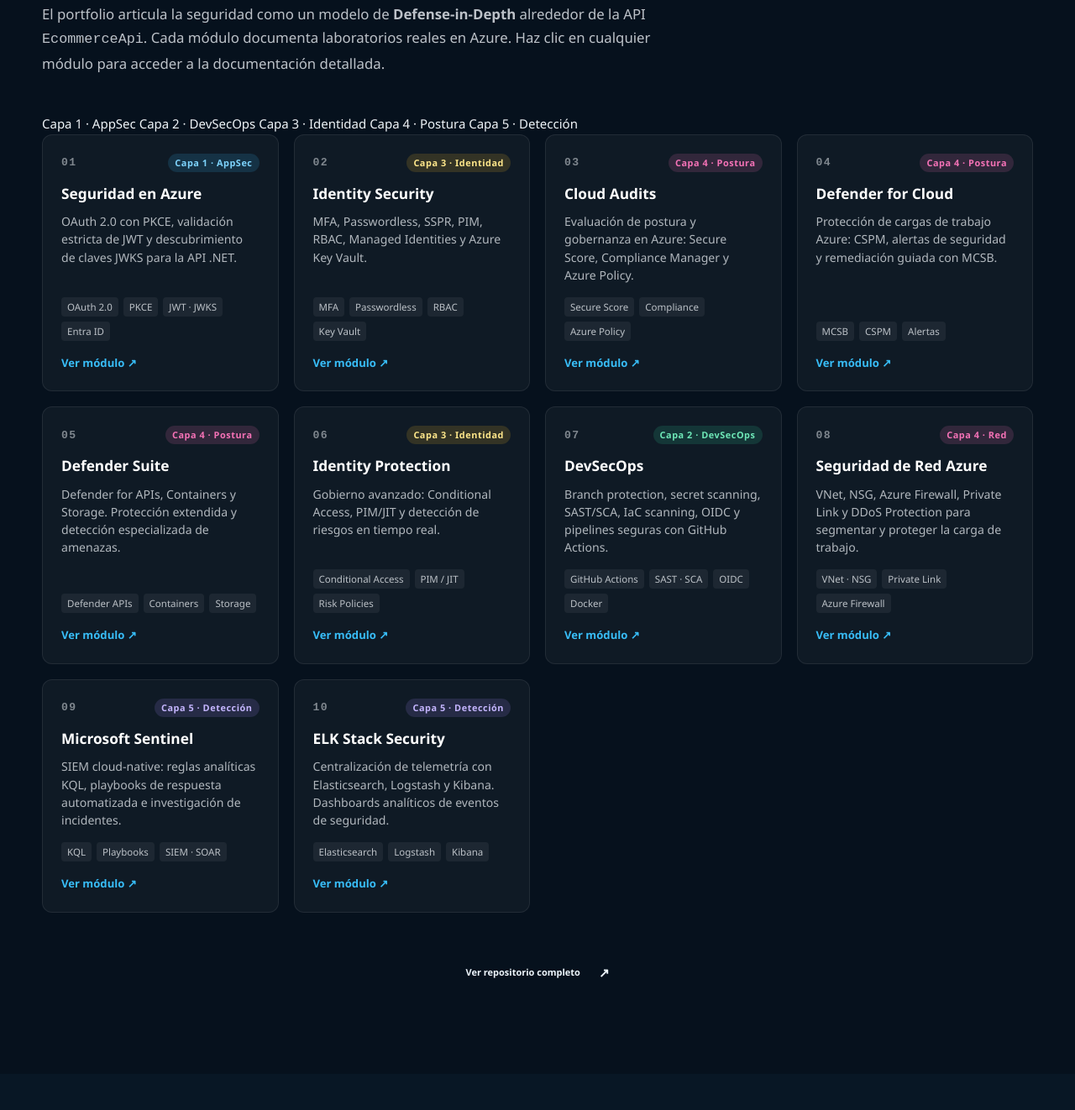
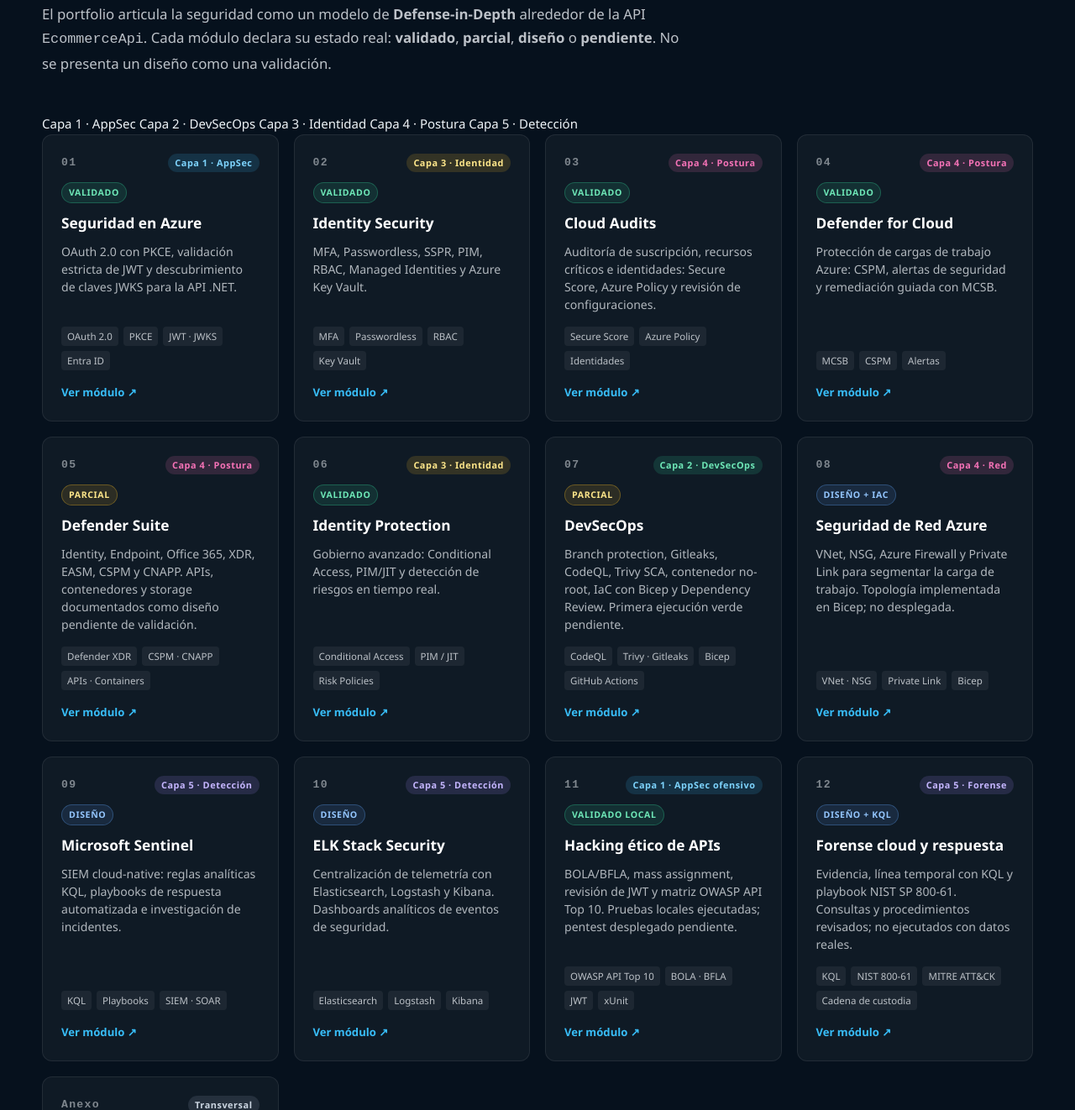
Before and after one commit to lanuzalorenzo/lanuzalorenzo.github.io, a plain HTML site: page index.html in a window 1280 px wide. Shown: the part 5934-7256 px from the top of the page at 84% size. Drawn offline with Linux system fonts and the light colour scheme.

Commit message:
feat(site): add modules 11 and 12 with validation status badges

```diff
--- a/index.html
+++ b/index.html
@@ -275,14 +275,14 @@
               <div class="project-visual project-visual-cloud">
                 <span class="project-label">01 / CLOUD SECURITY</span>
                 <div class="cloud-diagram" aria-hidden="true"><span>IDENTITY</span><b>+</b><span>DEFENSE</span><b>+</b><span>DETECTION</span></div>
-                <span class="visual-caption">10 MÓDULOS · DEFENSE-IN-DEPTH</span>
+                <span class="visual-caption">12 MÓDULOS · DEFENSE-IN-DEPTH</span>
               </div>
               <div class="project-body">
                 <div class="project-meta"><span>Cloud Security · DevSecOps</span><span>Azure · .NET</span></div>
                 <h3>Portfolio de Ciberseguridad Cloud</h3>
-                <p>Diez módulos de laboratorio verificables: Entra ID, Defender for Cloud, Microsoft Sentinel, PIM/JIT, auditorías cloud, DevSecOps y ELK Stack. Modelo de Defense-in-Depth alrededor de una API real en .NET.</p>
+                <p>12 módulos con estado de validación explícito: Entra ID, Defender, Sentinel, PIM/JIT, auditorías cloud, DevSecOps, hacking ético de APIs y forense cloud. Modelo de Defense-in-Depth alrededor de una API real en .NET.</p>
                 <div class="project-tags" aria-label="Tecnologías">
-                  <span>OAuth 2.0 · PKCE</span><span>KQL</span><span>SAST · SCA</span><span>OIDC</span>
+                  <span>OAuth 2.0 · PKCE</span><span>KQL</span><span>CodeQL · Trivy</span><span>Bicep</span>
                 </div>
                 <a class="project-link" href="https://github.com/lanuzalorenzo/portfolio-ciberseguridad-lorenzo" target="_blank" rel="noreferrer">Explorar el portfolio <span aria-hidden="true">↗</span></a>
               </div>
@@ -334,8 +334,8 @@
         <div class="section-wrap">
           <div class="section-heading">
             <p class="eyebrow">05 — Portfolio de Ciberseguridad</p>
-            <h2 id="portfolio-title">Diez módulos.<br><span>Un modelo cohesivo.</span></h2>
-            <p class="portfolio-intro">El portfolio articula la seguridad como un modelo de <strong>Defense-in-Depth</strong> alrededor de la API <code>EcommerceApi</code>. Cada módulo documenta laboratorios reales en Azure. Haz clic en cualquier módulo para acceder a la documentación detallada.</p>
+            <h2 id="portfolio-title">Doce módulos.<br><span>Un modelo cohesivo.</span></h2>
+            <p class="portfolio-intro">El portfolio articula la seguridad como un modelo de <strong>Defense-in-Depth</strong> alrededor de la API <code>EcommerceApi</code>. Cada módulo declara su estado real: <strong>validado</strong>, <strong>parcial</strong>, <strong>diseño</strong> o <strong>pendiente</strong>. No se presenta un diseño como una validación.</p>
           </div>
 
           <!-- Layers legend -->
@@ -351,6 +351,7 @@
 
             <article class="module-card" role="listitem" data-layer="1">
               <div class="module-head"><span class="module-num">01</span><span class="module-layer-badge">Capa 1 · AppSec</span></div>
+              <span class="module-status status-validated">Validado</span>
               <h3>Seguridad en Azure</h3>
               <p>OAuth 2.0 con PKCE, validación estricta de JWT y descubrimiento de claves JWKS para la API .NET.</p>
               <ul class="module-tags"><li>OAuth 2.0</li><li>PKCE</li><li>JWT · JWKS</li><li>Entra ID</li></ul>
@@ -359,6 +360,7 @@
 
             <article class="module-card" role="listitem" data-layer="3">
               <div class="module-head"><span class="module-num">02</span><span class="module-layer-badge">Capa 3 · Identidad</span></div>
+              <span class="module-status status-validated">Validado</span>
               <h3>Identity Security</h3>
               <p>MFA, Passwordless, SSPR, PIM, RBAC, Managed Identities y Azure Key Vault.</p>
               <ul class="module-tags"><li>MFA</li><li>Passwordless</li><li>RBAC</li><li>Key Vault</li></ul>
@@ -367,14 +369,16 @@
 
             <article class="module-card" role="listitem" data-layer="4">
               <div class="module-head"><span class="module-num">03</span><span class="module-layer-badge">Capa 4 · Postura</span></div>
+              <span class="module-status status-validated">Validado</span>
               <h3>Cloud Audits</h3>
-              <p>Evaluación de postura y gobernanza en Azure: Secure Score, Compliance Manager y Azure Policy.</p>
-              <ul class="module-tags"><li>Secure Score</li><li>Compliance</li><li>Azure Policy</li></ul>
+              <p>Auditoría de suscripción, recursos críticos e identidades: Secure Score, Azure Policy y revisión de configuraciones.</p>
+              <ul class="module-tags"><li>Secure Score</li><li>Azure Policy</li><li>Identidades</li></ul>
               <a class="module-link" href="https://github.com/lanuzalorenzo/portfolio-ciberseguridad-lorenzo/tree/main/03-cloud-audits" target="_blank" rel="noreferrer">Ver módulo ↗</a>
             </article>
 
             <article class="module-card" role="listitem" data-layer="4">
               <div class="module-head"><span class="module-num">04</span><span class="module-layer-badge">Capa 4 · Postura</span></div>
+              <span class="module-status status-validated">Validado</span>
               <h3>Defender for Cloud</h3>
               <p>Protección de cargas de trabajo Azure: CSPM, alertas de seguridad y remediación guiada con MCSB.</p>
               <ul class="module-tags"><li>MCSB</li><li>CSPM</li><li>Alertas</li></ul>
@@ -383,14 +387,16 @@
 
             <article class="module-card" role="listitem" data-layer="4">
               <div class="module-head"><span class="module-num">05</span><span class="module-layer-badge">Capa 4 · Postura</span></div>
+              <span class="module-status status-partial">Parcial</span>
               <h3>Defender Suite</h3>
-              <p>Defender for APIs, Containers y Storage. Protección extendida y detección especializada de amenazas.</p>
-              <ul class="module-tags"><li>Defender APIs</li><li>Containers</li><li>Storage</li></ul>
+              <p>Identity, Endpoint, Office 365, XDR, EASM, CSPM y CNAPP. APIs, contenedores y storage documentados como diseño pendiente de validación.</p>
+              <ul class="module-tags"><li>Defender XDR</li><li>CSPM · CNAPP</li><li>APIs · Containers</li></ul>
               <a class="module-link" href="https://github.com/lanuzalorenzo/portfolio-ciberseguridad-lorenzo/tree/main/05-defender-suite" target="_blank" rel="noreferrer">Ver módulo ↗</a>
             </article>
 
             <article class="module-card" role="listitem" data-layer="3">
               <div class="module-head"><span class="module-num">06</span><span class="module-layer-badge">Capa 3 · Identidad</span></div>
+              <span class="module-status status-validated">Validado</span>
               <h3>Identity Protection</h3>
               <p>Gobierno avanzado: Conditional Access, PIM/JIT y detección de riesgos en tiempo real.</p>
               <ul class="module-tags"><li>Conditional Access</li><li>PIM / JIT</li><li>Risk Policies</li></ul>
@@ -399,22 +405,25 @@
 
             <article class="module-card" role="listitem" data-layer="2">
               <div class="module-head"><span class="module-num">07</span><span class="module-layer-badge">Capa 2 · DevSecOps</span></div>
+              <span class="module-status status-partial">Parcial</span>
               <h3>DevSecOps</h3>
-              <p>Branch protection, secret scanning, SAST/SCA, IaC scanning, OIDC y pipelines seguras con GitHub Actions.</p>
-              <ul class="module-tags"><li>GitHub Actions</li><li>SAST · SCA</li><li>OIDC</li><li>Docker</li></ul>
+              <p>Branch protection, Gitleaks, CodeQL, Trivy SCA, contenedor no-root, IaC con Bicep y Dependency Review. Primera ejecución verde pendiente.</p>
+              <ul class="module-tags"><li>CodeQL</li><li>Trivy · Gitleaks</li><li>Bicep</li><li>GitHub Actions</li></ul>
               <a class="module-link" href="https://github.com/lanuzalorenzo/portfolio-ciberseguridad-lorenzo/tree/main/07-devsecops" target="_blank" rel="noreferrer">Ver módulo ↗</a>
             </article>
 
             <article class="module-card" role="listitem" data-layer="4">
               <div class="module-head"><span class="module-num">08</span><span class="module-layer-badge">Capa 4 · Red</span></div>
+              <span class="module-status status-design">Diseño + IaC</span>
               <h3>Seguridad de Red Azure</h3>
-              <p>VNet, NSG, Azure Firewall, Private Link y DDoS Protection para segmentar y proteger la carga de trabajo.</p>
-              <ul class="module-tags"><li>VNet · NSG</li><li>Private Link</li><li>Azure Firewall</li></ul>
+              <p>VNet, NSG, Azure Firewall y Private Link para segmentar la carga de trabajo. Topología implementada en Bicep; no desplegada.</p>
+              <ul class="module-tags"><li>VNet · NSG</li><li>Private Link</li><li>Bicep</li></ul>
               <a class="module-link" href="https://github.com/lanuzalorenzo/portfolio-ciberseguridad-lorenzo/tree/main/08-seguridad-red-azure" target="_blank" rel="noreferrer">Ver módulo ↗</a>
             </article>
 
             <article class="module-card" role="listitem" data-layer="5">
               <div class="module-head"><span class="module-num">09</span><span class="module-layer-badge">Capa 5 · Detección</span></div>
+              <span class="module-status status-design">Diseño</span>
               <h3>Microsoft Sentinel</h3>
               <p>SIEM cloud-native: reglas analíticas KQL, playbooks de respuesta automatizada e investigación de incidentes.</p>
               <ul class="module-tags"><li>KQL</li><li>Playbooks</li><li>SIEM · SOAR</li></ul>
@@ -423,10 +432,38 @@
 
             <article class="module-card" role="listitem" data-layer="5">
               <div class="module-head"><span class="module-num">10</span><span class="module-layer-badge">Capa 5 · Detección</span></div>
+              <span class="module-status status-design">Diseño</span>
               <h3>ELK Stack Security</h3>
               <p>Centralización de telemetría con Elasticsearch, Logstash y Kibana. Dashboards analíticos de eventos de seguridad.</p>
               <ul class="module-tags"><li>Elasticsearch</li><li>Logstash</li><li>Kibana</li></ul>
               <a class="module-link" href="https://github.com/lanuzalorenzo/portfolio-ciberseguridad-lorenzo/tree/main/10-elk-stack-security" target="_blank" rel="noreferrer">Ver módulo ↗</a>
+            </article>
+
+            <article class="module-card" role="listitem" data-layer="1">
+              <div class="module-head"><span class="module-num">11</span><span class="module-layer-badge">Capa 1 · AppSec ofensivo</span></div>
+              <span class="module-status status-validated">Validado local</span>
+              <h3>Hacking ético de APIs</h3>
+              <p>BOLA/BFLA, mass assignment, revisión de JWT y matriz OWASP API Top 10. Pruebas locales ejecutadas; pentest desplegado pendiente.</p>
+              <ul class="module-tags"><li>OWASP API Top 10</li><li>BOLA · BFLA</li><li>JWT</li><li>xUnit</li></ul>
+              <a class="module-link" href="https://github.com/lanuzalorenzo/portfolio-ciberseguridad-lorenzo/tree/main/11-hacking-etico-api" target="_blank" rel="noreferrer">Ver módulo ↗</a>
+            </article>
+
+            <article class="module-card" role="listitem" data-layer="5">
+              <div class="module-head"><span class="module-num">12</span><span class="module-layer-badge">Capa 5 · Forense</span></div>
+              <span class="module-status status-design">Diseño + KQL</span>
+              <h3>Forense cloud y respuesta</h3>
+              <p>Evidencia, línea temporal con KQL y playbook NIST SP 800-61. Consultas y procedimientos revisados; no ejecutados con datos reales.</p>
+              <ul class="module-tags"><li>KQL</li><li>NIST 800-61</li><li>MITRE ATT&amp;CK</li><li>Cadena de custodia</li></ul>
+              <a class="module-link" href="https://github.com/lanuzalorenzo/portfolio-ciberseguridad-lorenzo/tree/main/12-forense-cloud-respuesta" target="_blank" rel="noreferrer">Ver módulo ↗</a>
+            </article>
+
+            <article class="module-card" role="listitem" data-layer="0">
+              <div class="module-head"><span class="module-num">Anexo</span><span class="module-layer-badge">Transversal</span></div>
+              <span class="module-status status-design">Documentado</span>
+              <h3>Matriz de cumplimiento</h3>
+              <p>Mapeo de controles a MCSB, NIS2, ENS, CIS, ISO 27001 y OWASP API Top 10, con brechas declaradas y evidencia por módulo.</p>
+              <ul class="module-tags"><li>MCSB</li><li>NIS2 · ENS</li><li>CIS · ISO 27001</li></ul>
+              <a class="module-link" href="https://github.com/lanuzalorenzo/portfolio-ciberseguridad-lorenzo/tree/main/cumplimiento-normativo" target="_blank" rel="noreferrer">Ver anexo ↗</a>
             </article>
 
           </div>
--- a/styles.css
+++ b/styles.css
@@ -429,11 +429,28 @@
   border-radius: 999px;
   font-weight: 600;
 }
+.module-card[data-layer="0"] .module-layer-badge { background: rgba(148, 163, 184, 0.16); color: #cbd5e1; }
 .module-card[data-layer="1"] .module-layer-badge { background: rgba(56, 189, 248, 0.15); color: #7dd3fc; }
 .module-card[data-layer="2"] .module-layer-badge { background: rgba(52, 211, 153, 0.15); color: #6ee7b7; }
 .module-card[data-layer="3"] .module-layer-badge { background: rgba(251, 191, 36, 0.15); color: #fde68a; }
 .module-card[data-layer="4"] .module-layer-badge { background: rgba(244, 114, 182, 0.15); color: #f472b6; }
 .module-card[data-layer="5"] .module-layer-badge { background: rgba(167, 139, 250, 0.15); color: #c4b5fd; }
+
+.module-status {
+  align-self: flex-start;
+  font-size: 0.66rem;
+  font-weight: 700;
+  letter-spacing: 0.06em;
+  text-transform: uppercase;
+  padding: 3px 8px;
+  border-radius: 999px;
+  margin: 0 0 10px;
+  border: 1px solid transparent;
+}
+.status-validated { color: #6ee7b7; background: rgba(52, 211, 153, 0.12); border-color: rgba(52, 211, 153, 0.3); }
+.status-partial { color: #fde68a; background: rgba(251, 191, 36, 0.12); border-color: rgba(251, 191, 36, 0.3); }
+.status-design { color: #93c5fd; background: rgba(96, 165, 250, 0.12); border-color: rgba(96, 165, 250, 0.3); }
+.status-pending { color: #cbd5e1; background: rgba(148, 163, 184, 0.12); border-color: rgba(148, 163, 184, 0.3); }
 
 .module-card h3 {
   font-size: 1.08rem;
```
